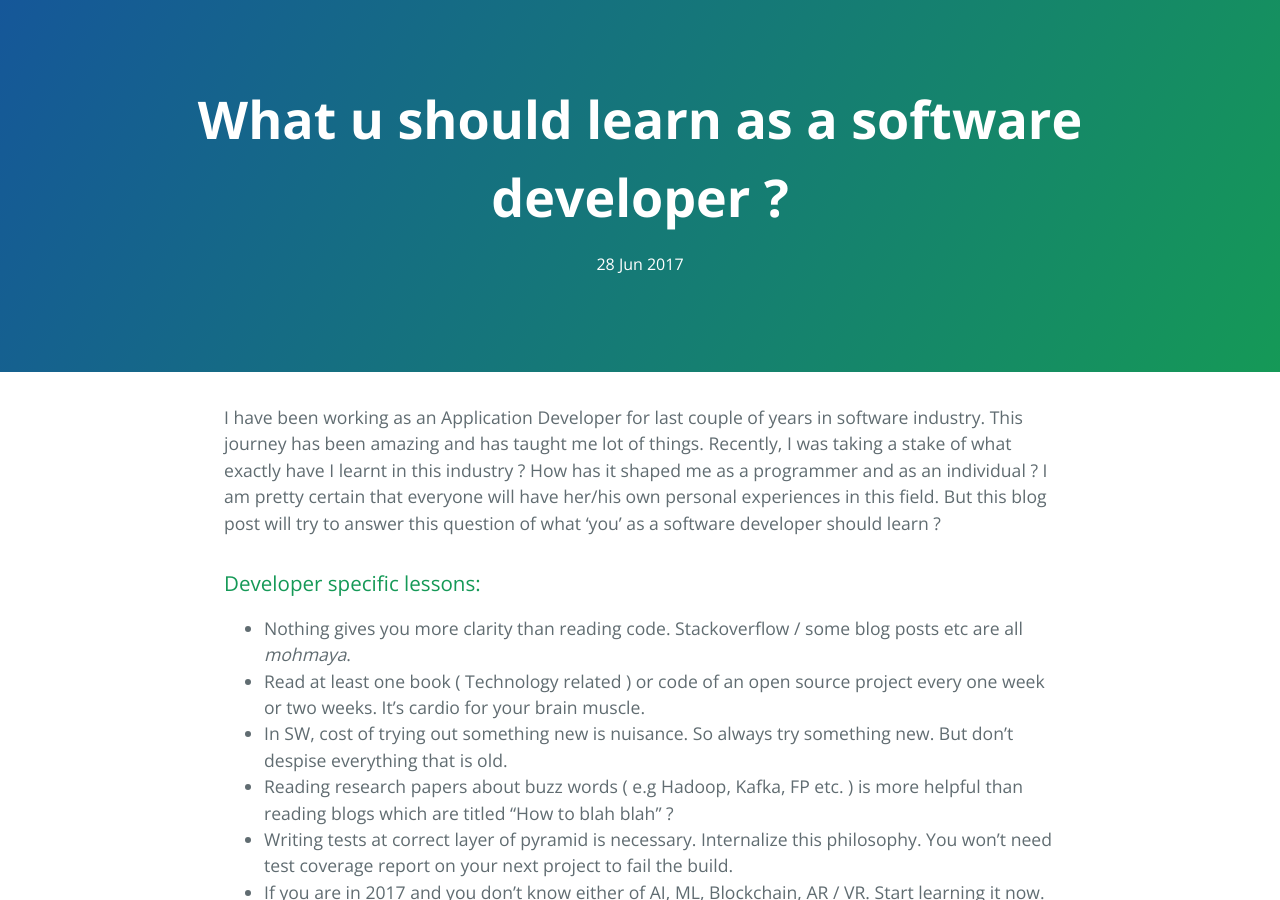
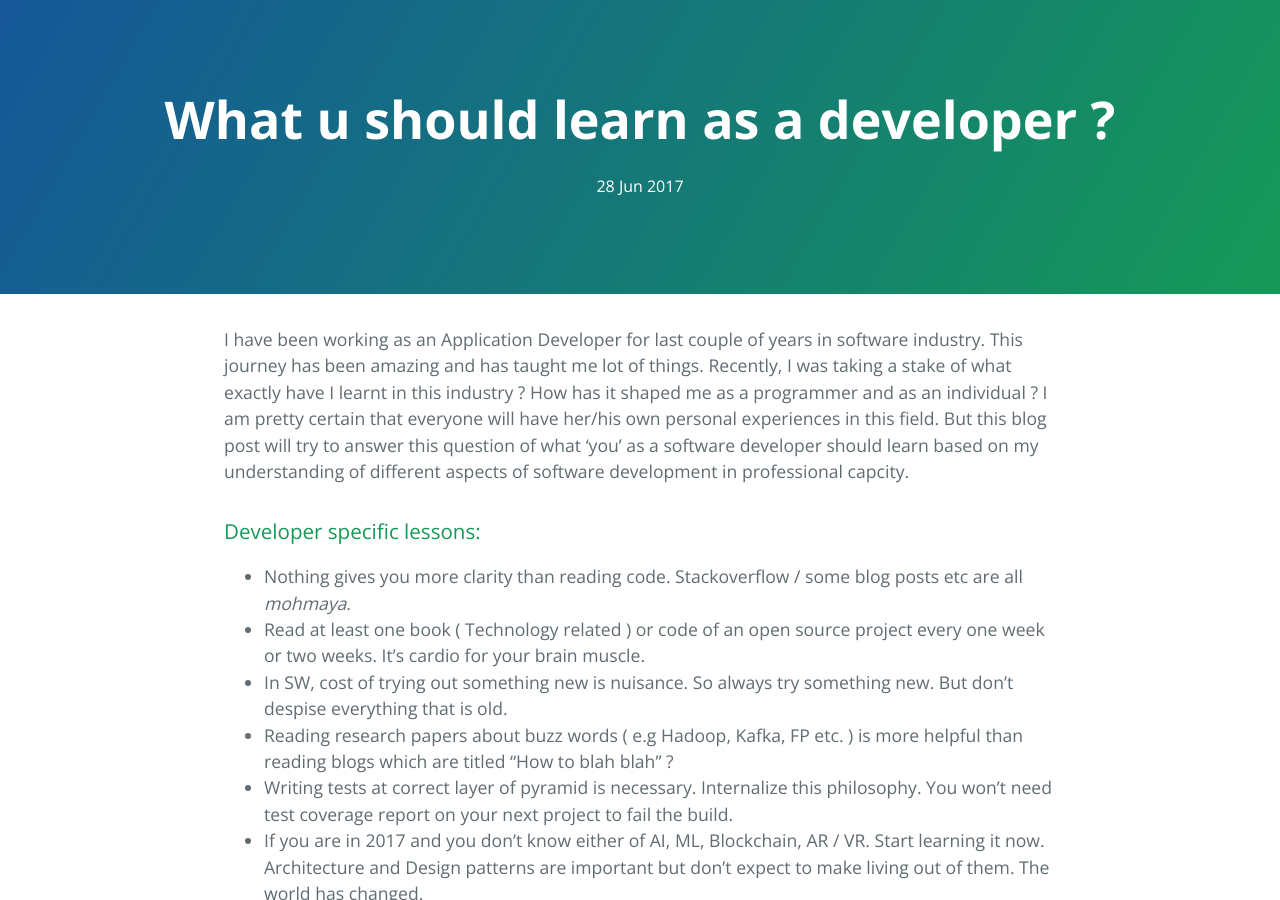
Before and after one commit to dhanesharole/dhanesharole.github.io, a Jekyll site: the page built from _posts/2017-06-28-what-u-should-learn-as-a-software-developer.md, in a window 1280 px wide and 900 px high. Built offline with Jekyll 4.4.1, drawn with Linux system fonts in a browser that asks for light colours.

Commit message:
Changing title from what.. I => you

```diff
--- a/_posts/2017-06-28-what-u-should-learn-as-a-software-developer.md
+++ b/_posts/2017-06-28-what-u-should-learn-as-a-software-developer.md
@@ -1,10 +1,10 @@
 ---
 layout: post
-title: What u should learn as a software developer ?
+title: What u should learn as a developer ?
 category: Software Engineering
 ---
 
-I have been working as an Application Developer for last couple of years in software industry. This journey has been amazing and has taught me lot of things. Recently, I was taking a stake of what exactly have I learnt in this industry ? How has it shaped me as a programmer and as an individual ? I am pretty certain that everyone will have her/his own personal experiences in this field. But this blog post will try to answer this question of what 'you' as a software developer should learn ?
+I have been working as an Application Developer for last couple of years in software industry. This journey has been amazing and has taught me lot of things. Recently, I was taking a stake of what exactly have I learnt in this industry ? How has it shaped me as a programmer and as an individual ? I am pretty certain that everyone will have her/his own personal experiences in this field. But this blog post will try to answer this question of what 'you' as a software developer should learn based on my understanding of different aspects of software development in professional capcity.
 
 ### Developer specific lessons:
 - Nothing gives you more clarity than reading code. Stackoverflow / some blog posts etc are all _mohmaya_.
```
